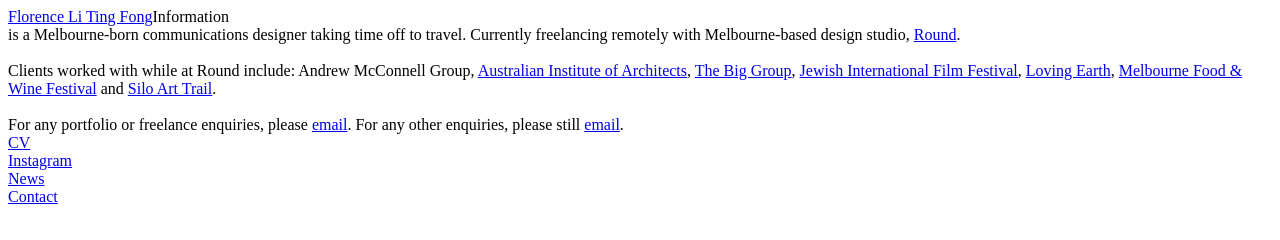
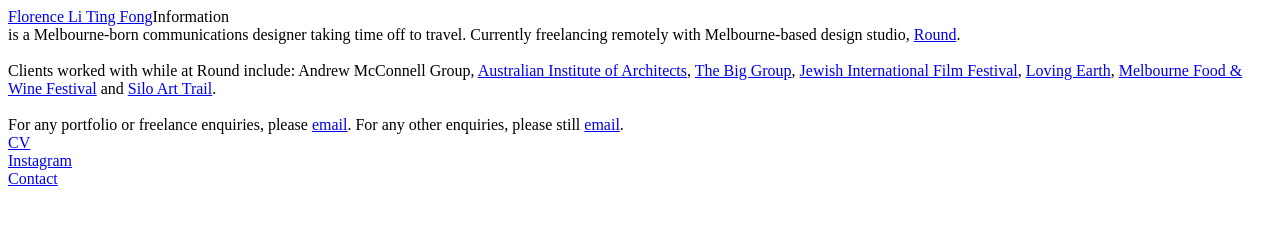
Before and after one commit to florenceltf/florenceltf, a Gatsby site: page /info in a window 1280 px wide. Built offline with nearby package versions, Linux system fonts and the light colour scheme; Gatsby itself is replaced by a stand-in of ours.

Commit message:
link change

```diff
--- a/src/pages/info.js
+++ b/src/pages/info.js
@@ -21,8 +21,6 @@
       <a href="https://www.linkedin.com/in/florenceltf">CV</a>
       <br></br>
       <a href="https://www.instagram.com/florenceltf">Instagram</a>
-      <br></br>
-      <a href="http://holidaze.florenceltf.com/">News</a>
       <br></br>
       <a href="mailto:florenceltf@gmail.com">Contact</a>
       <br></br>
```
